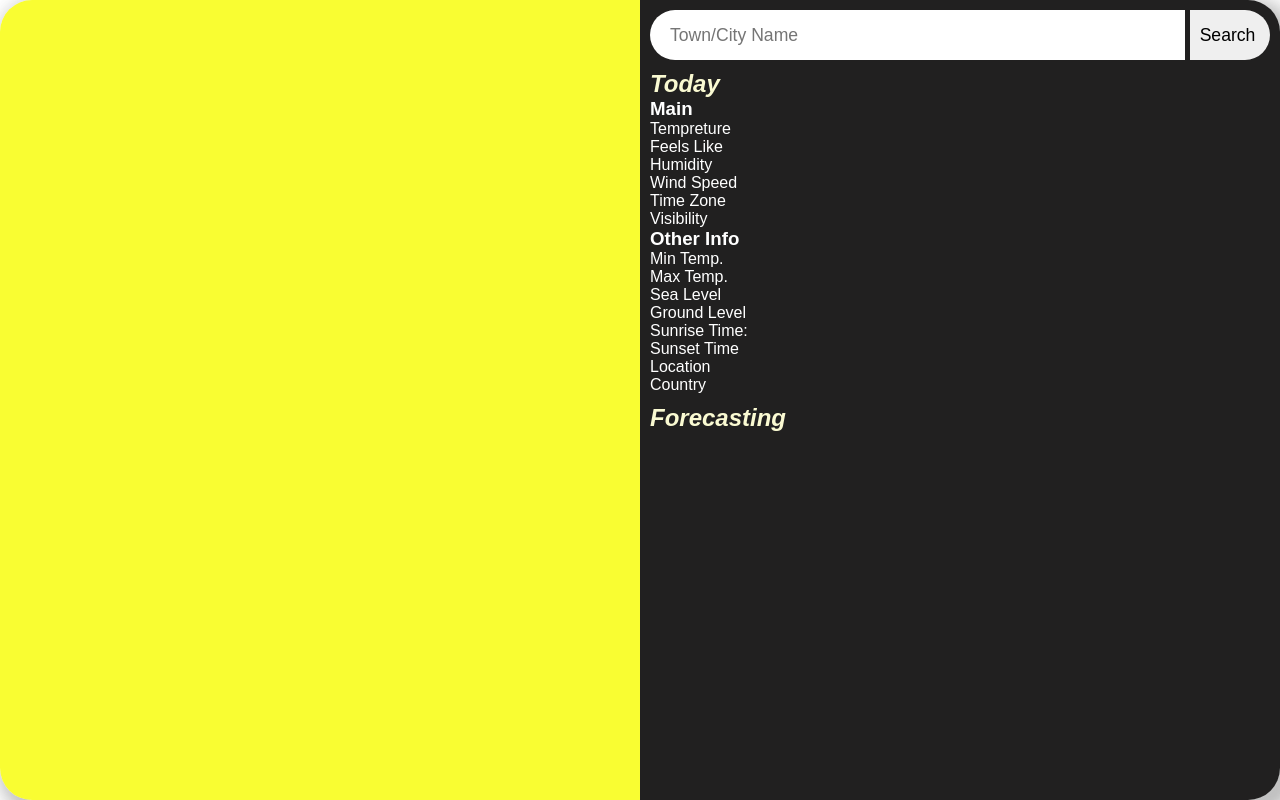
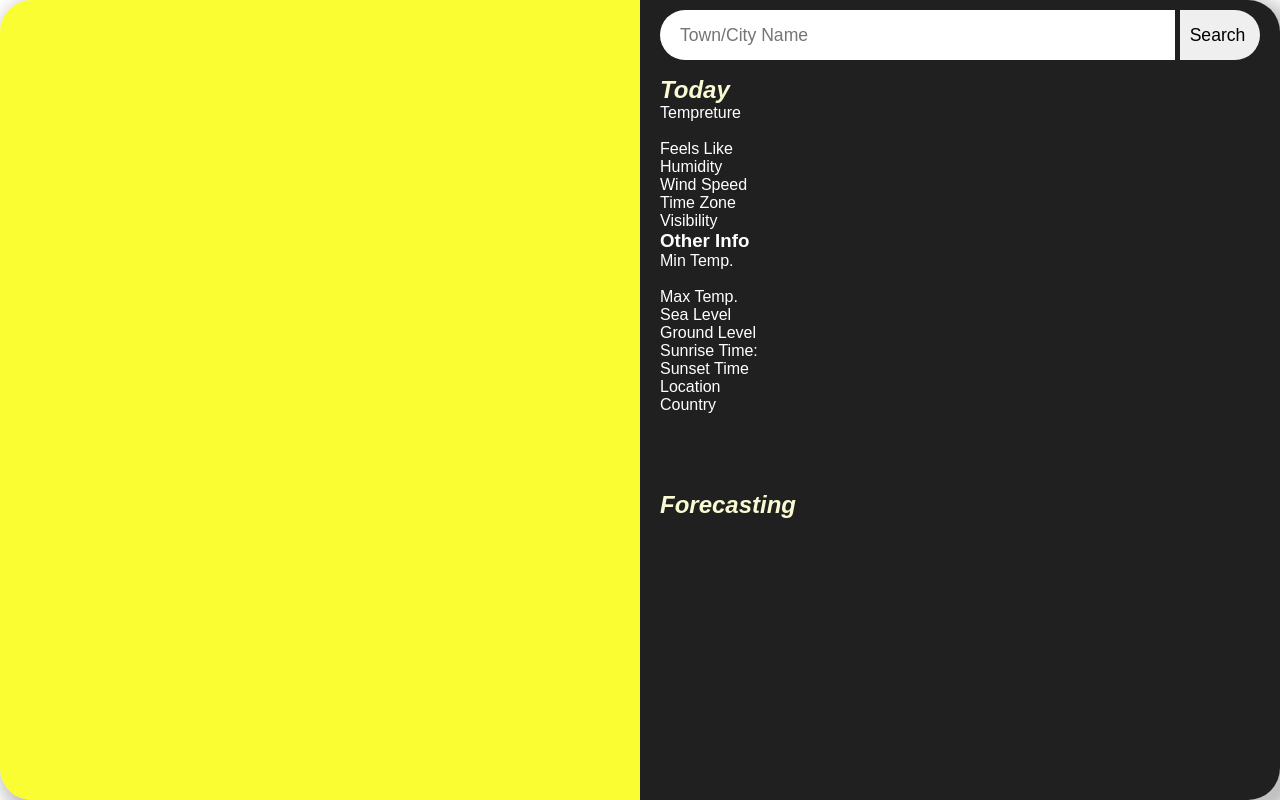
Before and after one commit to mr7kitkat/Weather-App, a website built with webpack: page index.html in a window 1280 px wide. Built offline with nearby package versions, Linux system fonts and the light colour scheme; no server answers.

Commit message:
commit before pulling data

```diff
--- a/index.html
+++ b/index.html
@@ -28,17 +28,16 @@
             </form>
 
 
-            <div class="today temp-data ">
+            <div class="today temp-data">
                 <h2 class="l1Head">Today</h2>
 
                 <div class="main">
-                    <h3>Main</h3>
-                    <div class="info">
-                        <div class="prop-val">
+                    <div class="data-containor">
+                        <div class="prop-val tempreture">
                             <span class="prop">Tempreture</span>
                             <span class="value temp"></span>
                         </div>
-                        <div class="prop-val">
+                        <div class="prop-val feelingLike">
                             <span class="prop">Feels Like</span>
                             <span class="value feels_like"></span>
                         </div>
@@ -59,11 +58,10 @@
                             <span class="value visibility"></span>
                         </div>
                     </div>
-                </div>
 
                     <div class="others">
                         <h3 class="subheading">Other Info</h3>
-                    <div class="other-info">
+                        <div class="other-info data-containor">
                             <div class="prop-val"><span class="prop">Min Temp.</span><span class="value temp_min"></span></div>
                             <div class="prop-val"><span class="prop">Max Temp.</span><span class="value temp_max"></span></div>
                             <div class="prop-val"><span class="prop">Sea Level</span><span class="value sea_level"></span></div>
@@ -76,7 +74,11 @@
                     </div>
                 </div>
 
-            <div class="future temp-data ">
+
+
+            </div>
+
+            <div class="future temp-data">
                 <h2 class="l1Head">Forecasting</h2>
             </div>
         </div>
--- a/style.scss
+++ b/style.scss
@@ -56,12 +56,13 @@ body {
 }
 
 .data {
+    padding: 10px 20px;
     @include setDimension();
     background-color: $bg-color-main2;
     color: white;
-    padding: 10px;
-    @include grids($row: 50px 3fr 4fr);
-    gap: 10px;
+
+    @include grids($row: 50px 4fr 3fr);
+    gap: 16px;
 
 
     form {
@@ -115,5 +116,9 @@ body {
     position: absolute;
     top: 0;
     left: 20px;
+}
 
+
+.data-containor {
+    @include grids($row: 2fr 1fr)
 }
```
Also changed, not shown: styles/style.css, 1 other file. Lines whose indentation alone changed are shown as unchanged.
